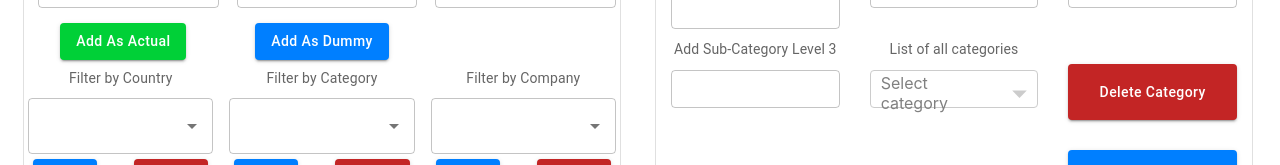
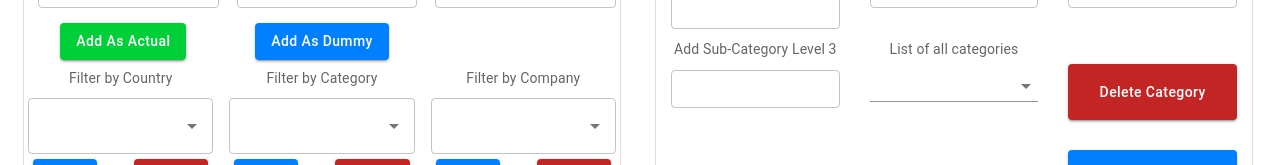
Before and after one commit to mausmee123/fe-ecom, a React (Create React App) app: page /admin in a window 1280 px wide. Shown: the part 486-651 px from the top of the page. Built offline with nearby package versions, Linux system fonts and the light colour scheme.

Commit message:
27-5 changehghghgh

```diff
--- a/src/components/AccountPassword.js
+++ b/src/components/AccountPassword.js
@@ -10,7 +10,7 @@ import Button from "@material-ui/core/Button";
 const schema = yup.object().shape({
   password: yup.string()
     .required('Password is required')
-    .min(8, 'Password length should be at least 4 characters'),
+    .min(8, 'Password length should be at least 8 characters'),
   confirm_password: yup.string()
     .required('Confirm Password is required')
     .oneOf([yup.ref('password')], 'Passwords must and should match'),
--- a/src/components/ProductPreference.js
+++ b/src/components/ProductPreference.js
@@ -9,11 +9,13 @@ import {
 } from '@material-ui/core';
 import ThemeProvider from '@material-ui/styles/ThemeProvider';
 import ArrowDropDownIcon from '@material-ui/icons/ArrowDropDown';
-import Select, { components } from 'react-select';
+import { components } from 'react-select';
 import Radio from "@material-ui/core/Radio/Radio";
 import { useForm } from "react-hook-form";
 import { yupResolver } from "@hookform/resolvers/yup";
 import * as yup from "yup";
+import MenuItem from "@material-ui/core/MenuItem";
+import Select from "@material-ui/core/Select";
 
 const schema = yup.object().shape({
     ProductCategory: yup.string().required(),
@@ -395,9 +397,14 @@ const ProductPreference = () => {
                             className={classes.input}
                             placeholder={<div className={classes.placeholder}>Select category</div>}
                             components={{ DropdownIndicator }}
-                            options={options}
                             {...register("ListCategory")}
-                        />
+                        >
+                            {options.map(option => (
+                              <MenuItem key={option.value} value={option.value}>
+                                  {option.label}
+                              </MenuItem>
+                            ))}
+                        </Select>
                         <div className="invalid-feedback">{errors.ListCategory?.message}</div>
                     </Grid>
 
```
Also changed, not shown: 1 other file (tests, documents, lock files or other folders).
